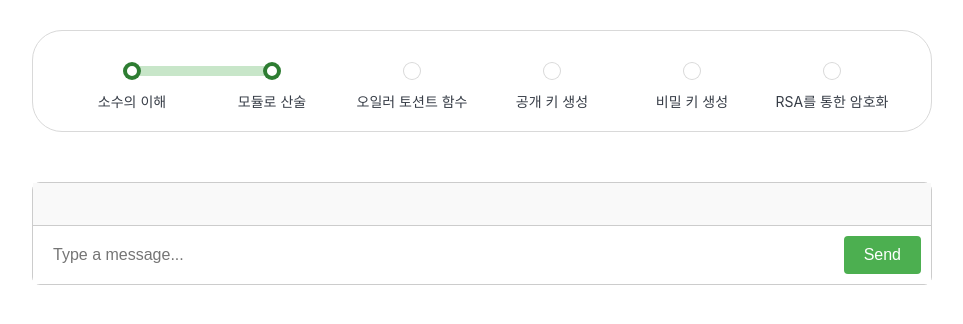
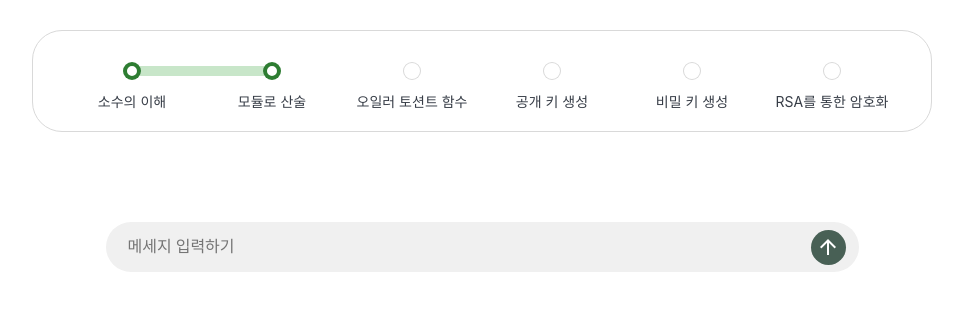
Before and after one commit to Daeuning/SIT-Chatbot, a React (Create React App) app in the folder sitchat/: page / in a window 1280 px wide. Shown: the top 324 px of the page, without its empty margins (283-1246 px from the left). Built offline with nearby package versions, Linux system fonts and the light colour scheme.

Commit message:
design: chatbot input 디자인 수정

```diff
--- a/sitchat/public/index.html
+++ b/sitchat/public/index.html
@@ -10,6 +10,7 @@
       content="Web site created using create-react-app"
     />
     <link rel="apple-touch-icon" href="%PUBLIC_URL%/logo192.png" />
+    <link rel="stylesheet" href="https://fonts.googleapis.com/css2?family=Material+Symbols+Outlined:opsz,wght,FILL,GRAD@24,400,0,0" />
     <title>React App</title>
   </head>
   <body>
--- a/sitchat/src/features/Chatbot.jsx
+++ b/sitchat/src/features/Chatbot.jsx
@@ -6,42 +6,52 @@ import { sendMessageToApi, sendEvaluationToApi } from '../services/chatbotServic
 const ChatContainer = styled.div`
   display: flex;
   flex-direction: column;
+  align-items: center;
+  justify-content: center;
   width: 100%;
   height: 100%;
-  border: 1px solid #ccc;
-  border-radius: 8px;
 `;
 
 const MessagesContainer = styled.div`
   flex: 1;
   padding: 20px;
   overflow-y: auto;
-  background-color: #f9f9f9;
 `;
 
 const InputContainer = styled.div`
   display: flex;
-  padding: 10px;
-  border-top: 1px solid #ccc;
-  background-color: #fff;
+  width: 80%;
+  height: 40px;
+  align-items: center;
+  justify-content: center;
+  padding: 5px 13px 5px 20px;
+  border-radius: 100px;
+  background-color: #F0F0F0;
 `;
 
 const Input = styled.input`
+  height: 20px;
   flex: 1;
-  padding: 10px;
   border: none;
-  border-radius: 4px;
+  background-color: #F0F0F0;
   margin-right: 10px;
   font-size: 16px;
+  font-family: 'Pretendard';
+
+  &:focus {
+    outline: none;
+  }
 `;
 
 const Button = styled.button`
-  padding: 10px 20px;
+  display: flex;
+  align-items: center;
+  justify-content: center;
+  width: 35px;
+  height: 35px;
   border: none;
-  border-radius: 4px;
-  background-color: #4caf50;
-  color: #fff;
-  font-size: 16px;
+  border-radius: 50%;
+  background-color: #486055;
   cursor: pointer;
 `;
 
@@ -83,9 +93,13 @@ function Chatbot() {
           type="text"
           value={input}
           onChange={(e) => setInput(e.target.value)}
-          placeholder="Type a message..."
+          placeholder="메세지 입력하기"
         />
-        <Button onClick={handleSend}>Send</Button>
+        <Button onClick={handleSend}>
+        <span class="material-symbols-outlined md-white md-24">
+          arrow_upward
+        </span>
+        </Button>
       </InputContainer>
     </ChatContainer>
   );
--- a/sitchat/src/index.css
+++ b/sitchat/src/index.css
@@ -12,3 +12,10 @@ code {
   font-family: source-code-pro, Menlo, Monaco, Consolas, 'Courier New',
     monospace;
 }
+
+.material-symbols-outlined.md-dark_green { color: #486055; }
+.material-symbols-outlined.md-white { color: #fff; }
+.material-symbols-outlined.md-18 { font-size: 18px; }
+.material-symbols-outlined.md-24 { font-size: 24px; }
+.material-symbols-outlined.md-28 { font-size: 28px; }
+.material-symbols-outlined.md-30 { font-size: 30px; }
```
